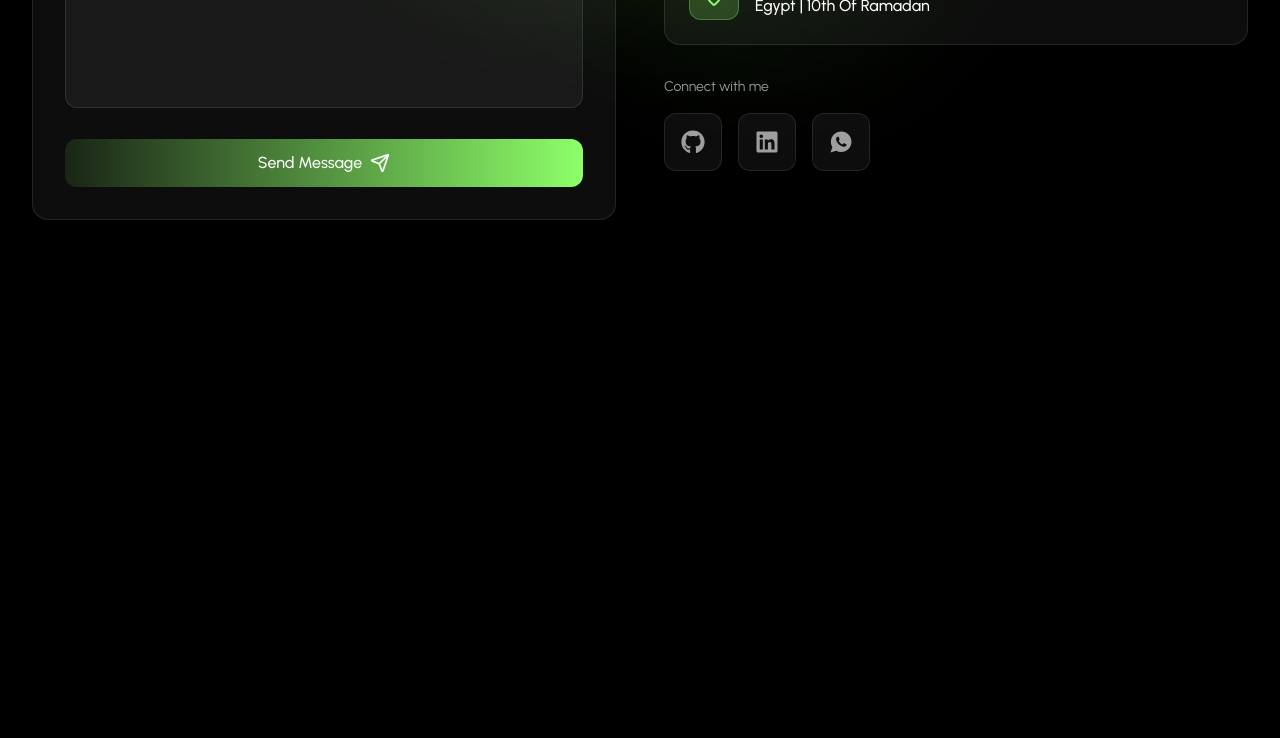
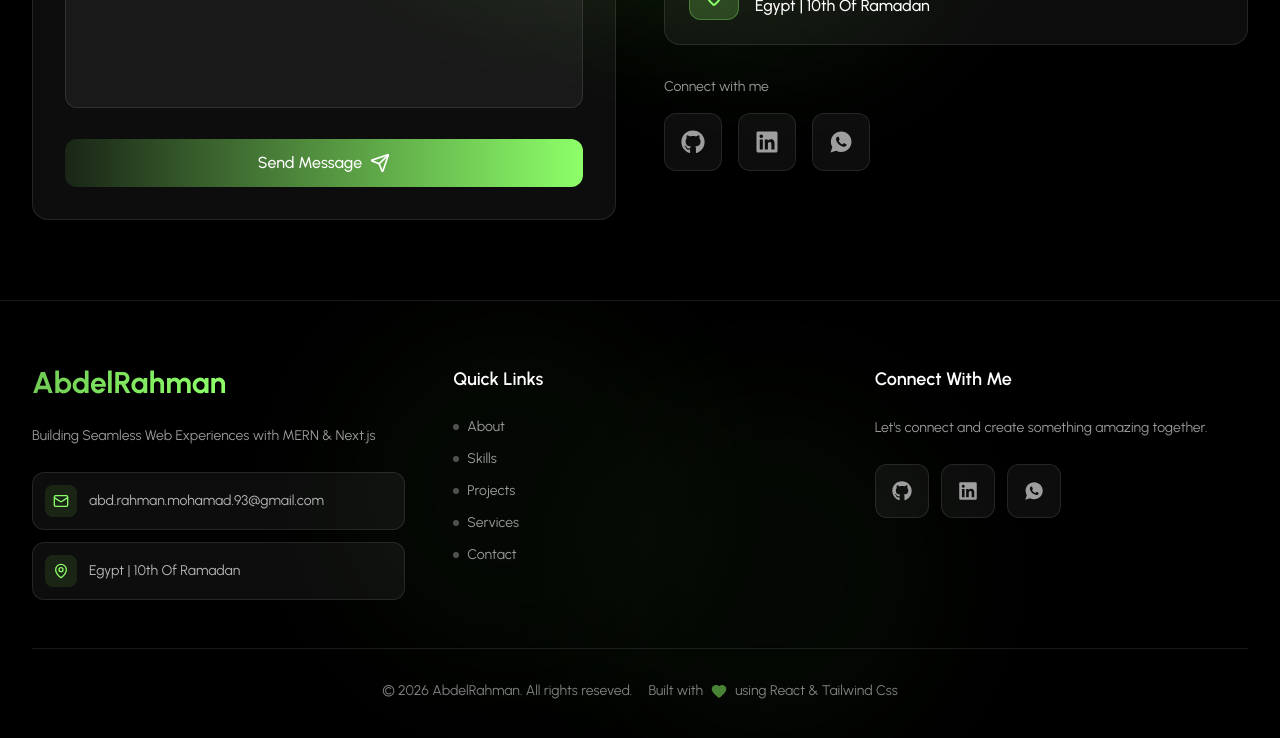
Before and after one commit to Abdulrahman-Mohamad/abdelrahman, a React (Vite) app: page / in a window 1280 px wide. Shown: the part 5898-6636 px from the top of the page. Built offline with nearby package versions, Linux system fonts and the light colour scheme.

Commit message:
finish footer

```diff
--- a/src/App.tsx
+++ b/src/App.tsx
@@ -1,3 +1,4 @@
+import Footer from "./components/layout/Footer";
 import Navbar from "./components/layout/Navbar";
 import About from "./components/sections/About";
 import Contact from "./components/sections/Contact";
@@ -10,7 +11,7 @@
 const App = () => {
   return (
     <>
-      <div className="min-h-screen bg-black pb-[100vh]">
+      <div className="min-h-screen bg-black">
         <Navbar />
         <main>
           <Hero />
@@ -21,6 +22,7 @@
           <Testimonials/>
           <Contact/>
         </main>
+        <Footer/>
       </div>
     </>
   );
--- a/src/components/layout/Footer.tsx
+++ b/src/components/layout/Footer.tsx
@@ -1,4 +1,123 @@
+import { FaGithub, FaLinkedin } from "react-icons/fa";
+import { IoLogoWhatsapp } from "react-icons/io";
+import Fadein from "../animations/Fadein";
+import { NAV_LINKS, PERSONAL_INFO, SOCIAL_LINKS } from "../../utils/constants";
+import { Heart, Mail, MapPin } from "lucide-react";
+import { scrollToSection } from "../../hooks/useScrollSpy";
+
 const Footer = () => {
-  return <div>Footer</div>;
+  const socialIcons = {
+    gitHub: FaGithub,
+    linkedin: FaLinkedin,
+    whatsapp: IoLogoWhatsapp,
+  };
+  return (
+    <>
+      <footer className="relative bg-black overflow-hidden border-t border-white/10">
+        <div className="absolute inset-0 overflow-hidden">
+          <div className="absolute top-0 inset-s-1/4 size-96 bg-primary/10 opacity-30 rounded-full blur-3xl" />
+          <div className="absolute bottom-0 inset-e-1/4 size-96 bg-primary/10 opacity-30 rounded-full blur-3xl" />
+        </div>
+        <div className="relative z-10 max-w-7xl mx-auto px-4 sm:px-6 lg:px-8 py-16">
+          <div className="grid grid-cols-1 md:grid-cols-3 gap-12 mb-12">
+            <Fadein delay={0}>
+              <div>
+                <h3 className="text-3xl font-bold bg-linear-to-r from-primary/80 via-primary to-primary/80 bg-clip-text text-transparent mb-6">
+                  {PERSONAL_INFO.name.split(" ")[0]}
+                </h3>
+                <p className="text-white/60 text-sm mb-6 leading-relaxed">
+                  {PERSONAL_INFO.tagline}
+                </p>
+                <div className="space-y-3">
+                  <a
+                    href={`mailto:${PERSONAL_INFO.email}`}
+                    className="group flex items-center gap-3 p-3 bg-white/5 border border-white/10 rounded-xl hover:bg-white/10 hover:border-primary/30 transition-all duration-300"
+                  >
+                    <div className="p-2 bg-primary/10 rounded-lg">
+                      <Mail className="size-4 text-primary" />
+                    </div>
+                    <span className="text-white/70 text-sm group-hover:text-white transition-colors ">
+                      {PERSONAL_INFO.email}
+                    </span>
+                  </a>
+                  <div className="flex items-center gap-3 p-3 bg-white/5 border border-white/10 rounded-xl">
+                    <div className="p-2 bg-primary/10 rounded-lg">
+                      <MapPin className="size-4 text-primary" />
+                    </div>
+                    <span className="text-white/70 text-sm">
+                      {PERSONAL_INFO.location}
+                    </span>
+                  </div>
+                </div>
+              </div>
+            </Fadein>
+            <Fadein delay={100}>
+              <div>
+                <h4 className="text-white font-semibold mb-6 text-lg">
+                  Quick Links
+                </h4>
+                <ul className="space-y-3">
+                  {NAV_LINKS.map((link) => (
+                    <li key={link.id}>
+                      <button
+                        onClick={() => scrollToSection(link.id)}
+                        className="group flex items-center gap-2 text-white/60 hover:text-primary transition-all duration-300 hover:cursor-pointer"
+                      >
+                        <div className="size-1.5 rounded-full bg-white/30 group-hover:bg-primary group-hover:w-2 transition-all duration-300" />
+                        <span className="text-sm">{link.label}</span>
+                      </button>
+                    </li>
+                  ))}
+                </ul>
+              </div>
+            </Fadein>
+            <Fadein delay={200}>
+              <div>
+                <h4 className="text-white font-semibold mb-6 text-lg">
+                  Connect With Me
+                </h4>
+                <p className="text-white/60 text-sm mb-6 leading-relaxed">
+                  Let's connect and create something amazing together.
+                </p>
+                <div className="flex flex-wrap gap-3">
+                  {Object.entries(SOCIAL_LINKS).map(([platform, url]) => {
+                    const Icon = socialIcons[platform];
+                    return Icon ? (
+                      <a
+                        key={platform}
+                        href={url}
+                        target="_blank"
+                        rel="noopenet noreferrer"
+                        className="group relative p-4 bg-white/5 rounded-xl border border-white/10 hover:bg-white/10 hover:border-primary/50 hover:scale-110 transition-all duration-300"
+                        aria-label={`connect on ${platform}`}
+                      >
+                        <Icon className="size-5 text-white/60 group-hover:text-primary transition-colors duration-300" />
+                        <div className="absolute inset-0 bg-linear-to-br from-primary/0 to-primary/0 group-hover:from-primary/10 group-hover:to-primary/5 rounded-xl transition-all duration-300 pointer-events-none" />
+                      </a>
+                    ) : null;
+                  })}
+                </div>
+              </div>
+            </Fadein>
+          </div>
+          <Fadein delay={300}>
+            <div className="pt-8 border-t border-white/10">
+              <div className="flex flex-col md:flex-row items-center justify-center gap-4">
+                <p className="text-white/50 text-sm">
+                  &copy; {new Date().getFullYear()} {PERSONAL_INFO.name}. All
+                  rights reseved.
+                </p>
+                <p className="flex items-center gap-2 text-white/50 text-sm">
+                  Built with{" "}
+                  <Heart className="size-4 text-primary fill-primary animate-pulse" />{" "}
+                  using React & Tailwind Css
+                </p>
+              </div>
+            </div>
+          </Fadein>
+        </div>
+      </footer>
+    </>
+  );
 };
 export default Footer;
```
